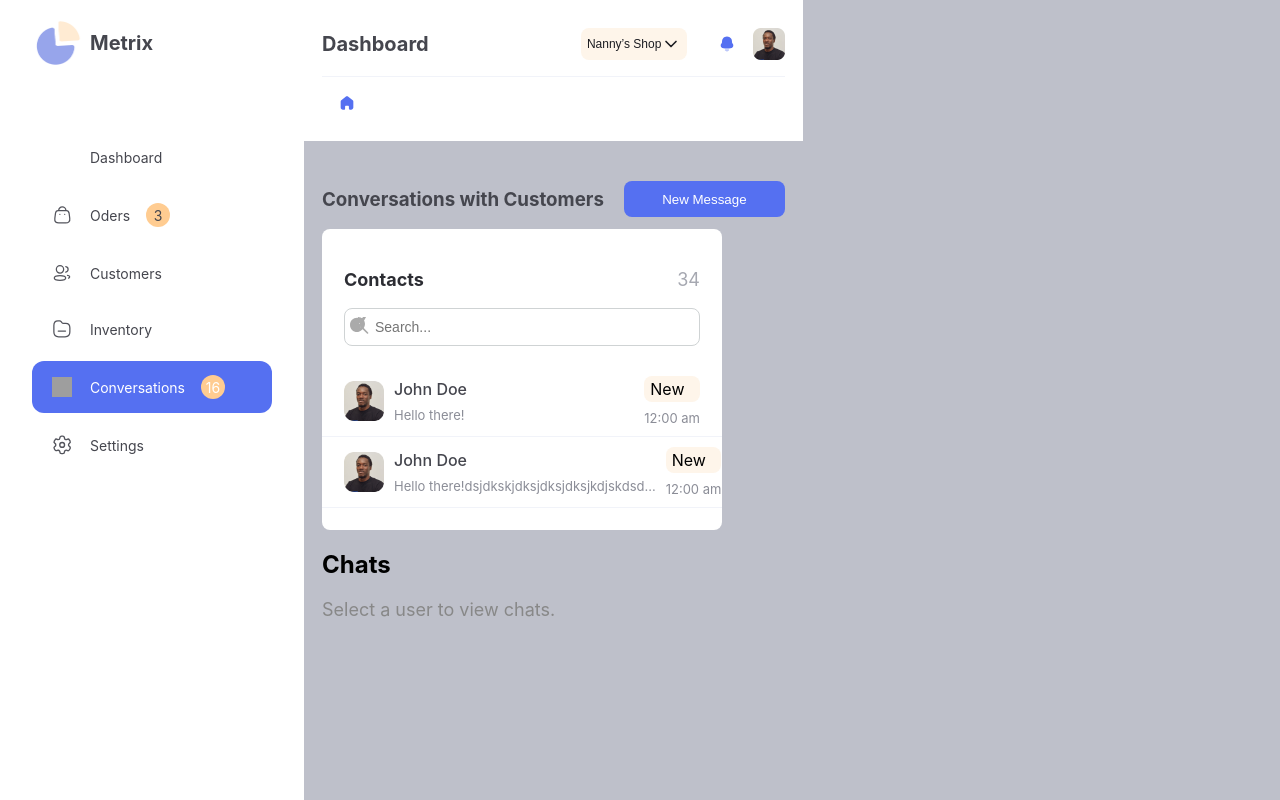
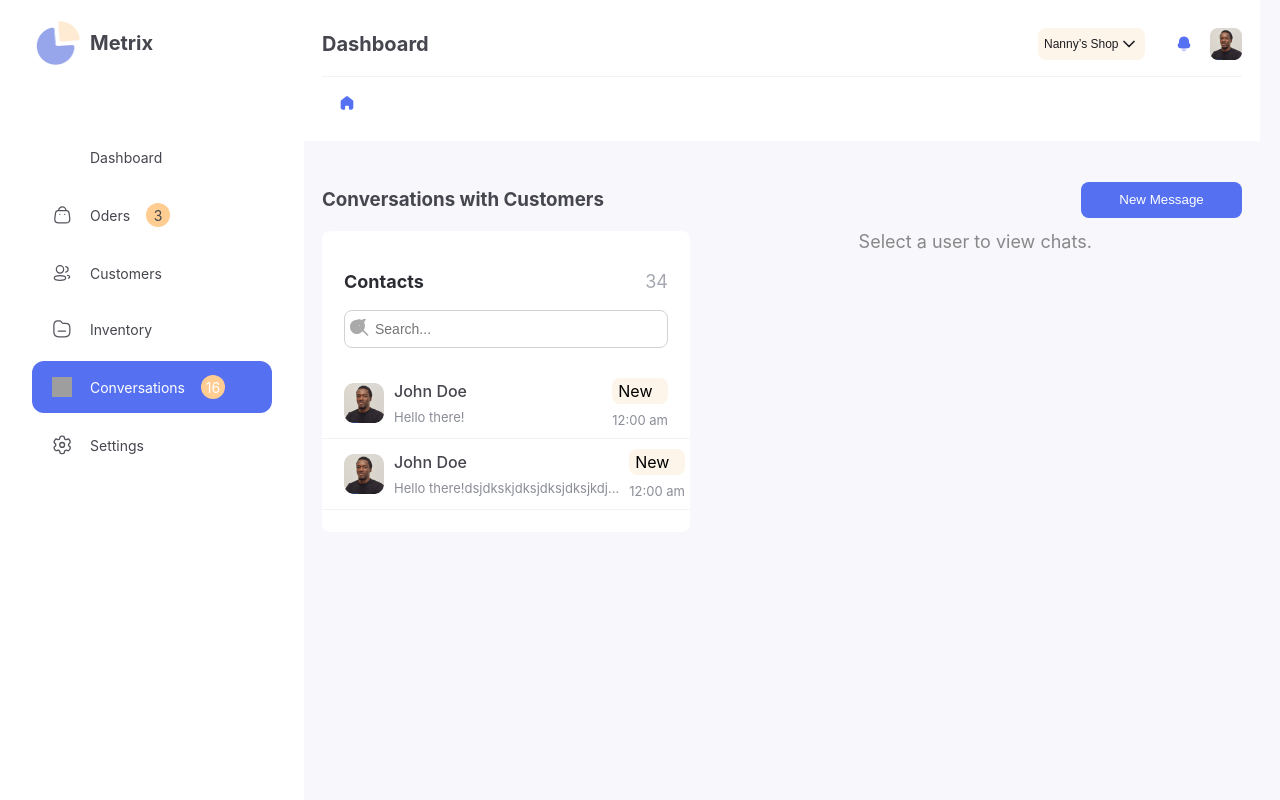
Before and after one commit to Emmanueluko3/Metrix, a React (Create React App) app: page /conversations in a window 1280 px wide. Shown: the top 800 px of the page. Built offline with nearby package versions, Linux system fonts and the light colour scheme; grey boxes are pictures that could not be loaded.

Commit message:
added more features

```diff
--- a/public/index.html
+++ b/public/index.html
@@ -24,7 +24,7 @@
       work correctly both with client-side routing and a non-root public URL.
       Learn how to configure a non-root public URL by running `npm run build`.
     -->
-    <title>React App</title>
+    <title>Metrix</title>
   </head>
   <body>
     <noscript>You need to enable JavaScript to run this app.</noscript>
--- a/src/components/molecules/UserList/index.css
+++ b/src/components/molecules/UserList/index.css
@@ -1,13 +1,12 @@
 .user-list-container {
-  width: 400px;
   display: flex;
-  flex-wrap: wrap;
+  justify-content: space-between;
 }
 
 .users-container {
+  width: 40%;
   background: #fff;
   padding: 22px 0;
-  width: 100%;
   border-radius: 8px;
 }
 
@@ -84,19 +83,72 @@
   color: #888;
 }
 
-.chat {
-  background-color: #f0f0f0;
-  padding: 10px;
-
-  border-radius: 4px;
+.chats-container {
+  width: 58%;
 }
 
-.chat-from {
-  font-size: 14px;
-  font-weight: bold;
+.chat {
+  background-color: #fff;
+  border-radius: 8px;
 }
 
-.chat-message,
-.chat-date {
-  font-size: 14px;
+.chat-head {
+  display: flex;
+  align-items: center;
+  justify-content: space-between;
+  padding: 10px 22px;
+  border-bottom: 1px solid #f1f3f9;
 }
+
+.chat-head .profilepics {
+  height: 60px;
+  width: 60px;
+  margin-right: 14px;
+}
+
+.user-status {
+  margin-right: auto;
+}
+
+.user-status-right {
+  display: flex;
+  align-items: end;
+  flex-direction: column;
+}
+
+.user-status-right a {
+  font-size: 13px;
+  padding: 0 0 12px 0 !important;
+}
+
+.user-status-right p {
+  font-size: 13px;
+  margin: 4px 0 0 0;
+}
+
+.user-status h4 {
+  margin: 0 0 6px 0;
+  font-size: 13px;
+  color: #45464e;
+}
+
+.user-status p {
+  font-size: 13px;
+}
+
+.bpoint {
+  width: 12px;
+  height: 12px;
+  background: #5570f1;
+  display: inline-block;
+  border-radius: 50%;
+  margin-right: 8px;
+}
+
+.bannerOne {
+  padding: 3px 6px;
+  font-size: 13px;
+  border-radius: 8px;
+  background: #fef5ea;
+  margin-right: 8px;
+}
--- a/src/components/molecules/UserList/index.jsx
+++ b/src/components/molecules/UserList/index.jsx
@@ -1,5 +1,6 @@
 import React, { useState } from "react";
 import Porofilepic from "../../atoms/icons/profilepic.png";
+import Bag from "../../atoms/icons/Bag.svg";
 import "./index.css";
 import SearchBar from "../../atoms/seachbar";
 
@@ -51,8 +52,8 @@ const UserList = () => {
         />
         <div className="user-info">
           <h3 className="user-name">{user.name}</h3>
-          <p className="user-message">{`${user.message.substring(0, 40)}${
-            user.message.length >= 40 ? "..." : ""
+          <p className="user-message">{`${user.message.substring(0, 35)}${
+            user.message.length >= 35 ? "..." : ""
           }`}</p>
         </div>
         <div className="time-stamp">
@@ -73,6 +74,27 @@ const UserList = () => {
 
     return selectedUser.chats.map((chat) => (
       <div key={chat.id} className="chat">
+        <div className="chat-head">
+          <img className="profilepics" src={Porofilepic} alt="Jane Doe" />
+          <div className="user-status">
+            <h4>Jane Doe</h4>
+            <p style={{ color: "#B6BFE8" }}>
+              <span className="bpoint"></span>Online{" "}
+              <span style={{ color: "#8B8D97" }}>12:55 am</span>
+            </p>
+          </div>
+          <div className="user-status-right">
+            <div className="flex">
+              <div className="bannerOne">New Customer</div>
+              <a href="/profile" style={{ color: "#5570F1" }}>
+                View Profile
+              </a>
+            </div>
+            <p className="flex items-center" style={{ color: "#8B8D97" }}>
+              <img src={Bag} className="h-4 w-4" alt="" /> 0 Orders
+            </p>
+          </div>
+        </div>
         <p className="chat-from">{chat.from}</p>
         <p className="chat-message">{chat.message}</p>
         <p className="chat-date">{chat.date}</p>
@@ -92,10 +114,7 @@ const UserList = () => {
         </div>
         {renderUsers()}
       </div>
-      <div className="chats-container">
-        <h2>Chats</h2>
-        {renderChats()}
-      </div>
+      <div className="chats-container">{renderChats()}</div>
     </div>
   );
 };
--- a/src/components/organisms/conversations/index.jsx
+++ b/src/components/organisms/conversations/index.jsx
@@ -5,7 +5,13 @@ function Conversations() {
   return (
     <div className="convo w-full flex flex-col">
       <div className="flex justify-between items-center">
-        <h3 style={{ color: "#45464E", marginRight: "20px" }}>
+        <h3
+          style={{
+            color: "#45464E",
+            marginRight: "20px",
+            marginBottom: "20px",
+          }}
+        >
           Conversations with Customers
         </h3>
         <Button text="New Message" />
--- a/src/components/organisms/navbar/navbar.css
+++ b/src/components/organisms/navbar/navbar.css
@@ -1,6 +1,7 @@
 nav {
   background: #fff;
   padding: 12px 18px;
+  width: 920px;
 }
 
 .profilepic {
--- a/src/components/templates/layout.jsx
+++ b/src/components/templates/layout.jsx
@@ -5,13 +5,12 @@ import Sidebar from "../organisms/sidebar/sidebar";
 import DashboardAnalysis from "../organisms/dasboadAnalytics";
 import Navbar from "../organisms/navbar/navbar";
 import Error from "../pages/error";
-import Chat from "../molecules/chat/chat";
 import Conversations from "../organisms/conversations";
 
 const Layout = () => {
   return (
     <Router>
-      <div className="flex">
+      <div className="flex w-full">
         <Sidebar />
         <div>
           <Navbar />
--- a/src/index.css
+++ b/src/index.css
@@ -5,7 +5,7 @@ body {
     sans-serif;
   -webkit-font-smoothing: antialiased;
   -moz-osx-font-smoothing: grayscale;
-  background: #bec0ca;
+  background: #f7f7fc;
   scroll-behavior: smooth;
 }
 
```
